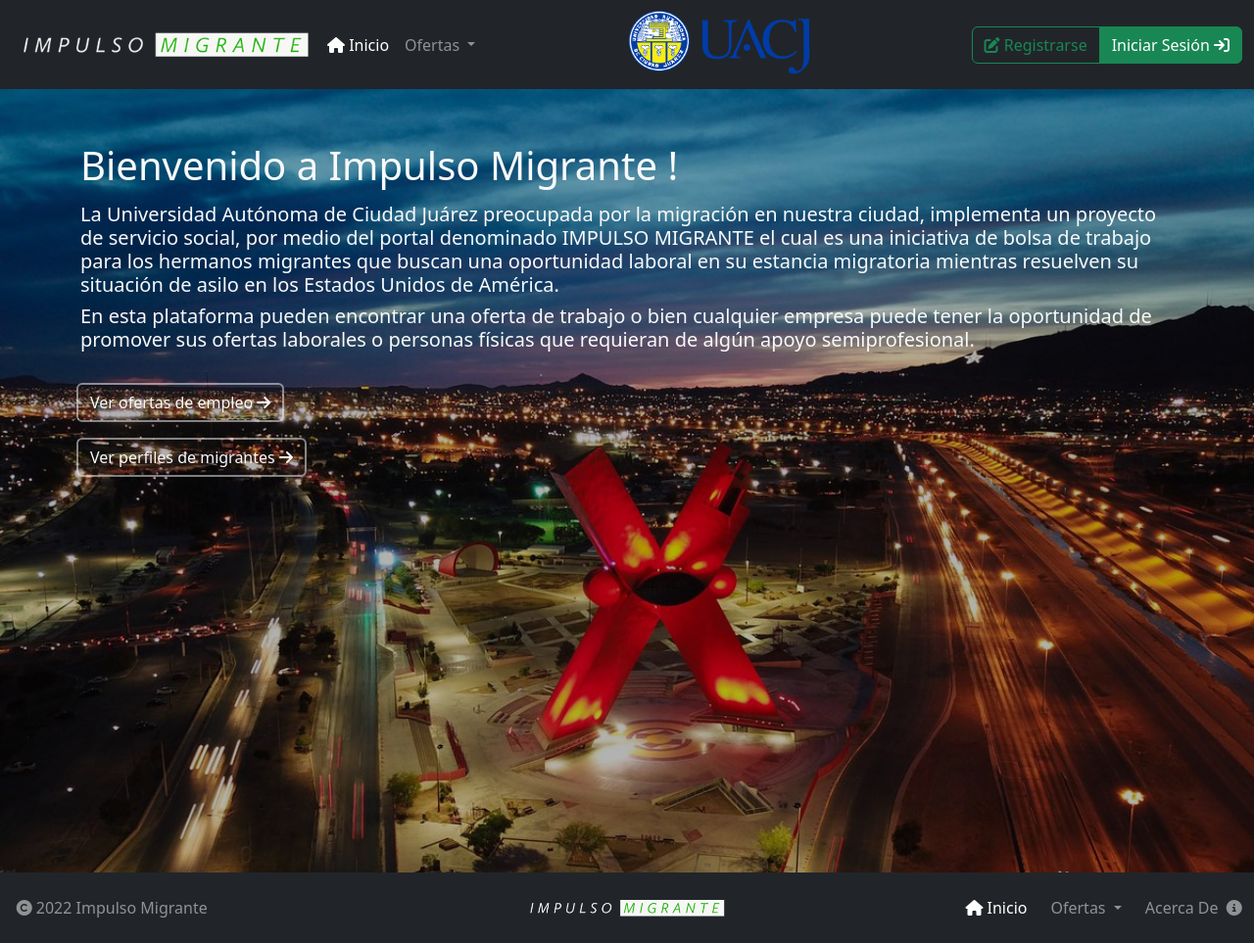
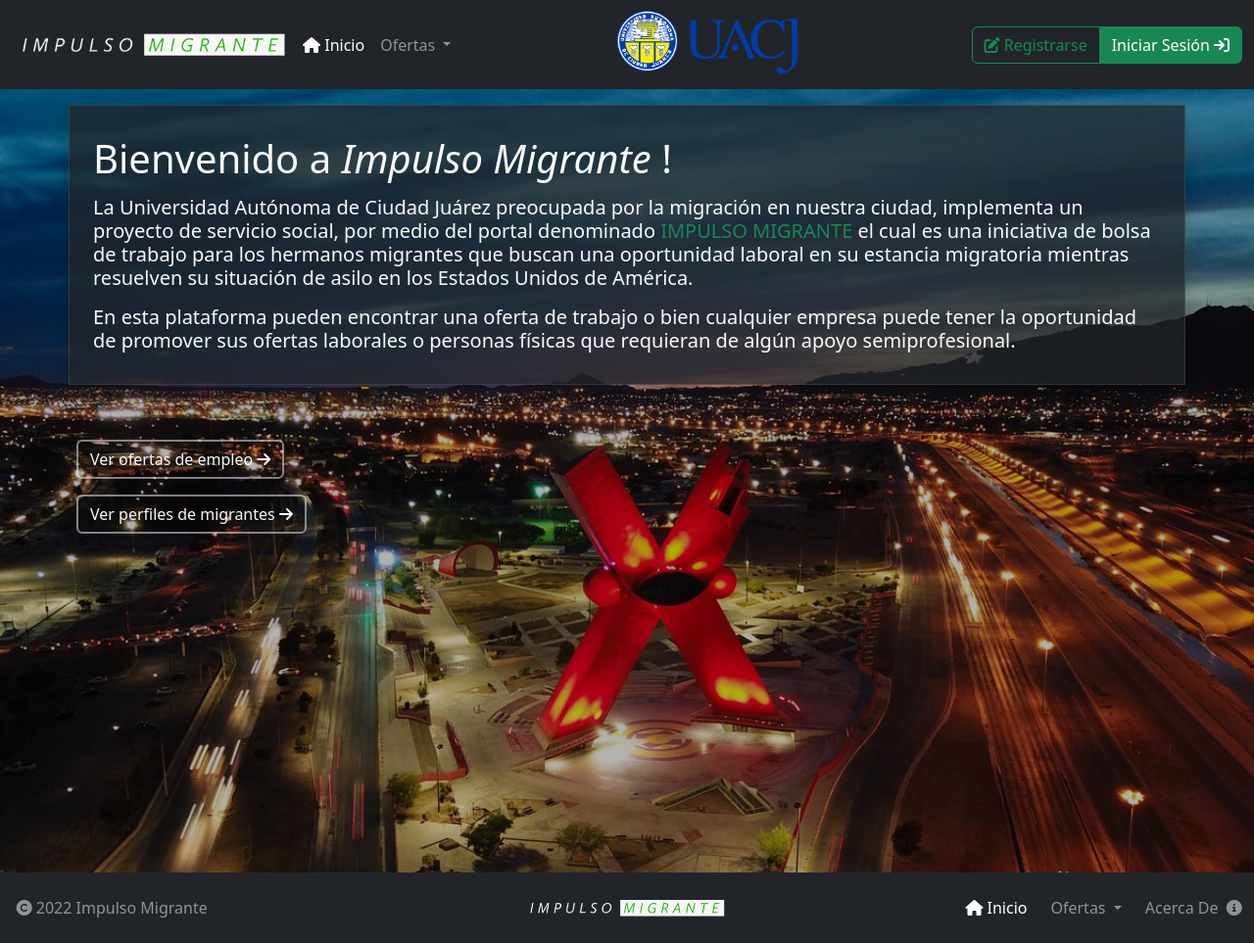
Before and after one commit to arcarielle/pmss, a PHP site: page / in a window 1280 px wide. Shown: the whole page at 98% size. Run offline with PHP 8.4, Linux system fonts and the light colour scheme; some libraries are stand-ins or nearby versions.

Commit message:
modal bienv, mejora en indent, fix portal y emp

```diff
--- a/assets/includes/dbh.inc.php
+++ b/assets/includes/dbh.inc.php
@@ -3,9 +3,8 @@ $servername = "localhost";
         $username = "root";
         $password = "";
         $dbname = "bdmigrantes2.0";
-
 $conn = new mysqli($servername, $username, $password, $dbname);
-    if ($conn->connect_error) {
+        if ($conn->connect_error) {
         die("Connection failed: " . $conn->connect_error);
 };
 ?>
--- a/assets/js/impmig.js
+++ b/assets/js/impmig.js
@@ -1,12 +1,29 @@
+function modalBienvenida(){
+    $(document).ready(function(){
+        $("#myModal").modal('show');
+    });
+}
+
 function añadirEmpleo(){
+    limpiarDoc();
     $(document).ready(function() {
         $("#añadirEmpleo").load("/pmss/php/administracion/añadirEmpleo.php");
     });
 }
 
 function modificarEmpleo(){
+    limpiarDoc();
     $(document).ready(function() {
         $("#modificarEmpleo").load("/pmss/php/administracion/modificarEmpleo.php");
+    });
+}
+//Actualmente limpia informacion pero no devuelve al breakpoint adecuado osea #administracion
+function limpiarDoc(){
+    $(document).ready(function() {
+        $('#añadirEmpleo').empty();
+        $('#modificarEmpleo').empty();
+        $('#mensajeria').empty();
+        $('#miInformacionC').empty();
     });
 }
 
@@ -17,6 +34,7 @@ function eliminarEmpleo(){
 }
 
 function mensajeria(){
+    limpiarDoc();
     $(document).ready(function() {
         $("#mensajeria").load("/pmss/php/administracion/mensajeria.php");
     });
@@ -29,6 +47,7 @@ function miInformacionA(){
 }
 
 function miInformacionC(){
+    limpiarDoc();
     $(document).ready(function() {
         $("#miInformacionC").load("/pmss/php/administracion/miInformacionC.php");
     });
--- a/components/head.inc.php
+++ b/components/head.inc.php
@@ -24,11 +24,13 @@
         <script type="text/javascript" src="https://cdn.jsdelivr.net/momentjs/latest/moment.min.js" defer></script>
         <script type="text/javascript" src="https://cdn.jsdelivr.net/npm/daterangepicker/daterangepicker.min.js" defer></script>
         <script type="text/javascript" src="https://unpkg.com/@popperjs/core@2"></script> -->
-        <script src="/pmss/assets/js/jquery-3.6.0.min.js" defer></script>
+        <script src="/pmss/assets/js/jquery-3.6.0.min.js"></script>
+        <script src="https://cdnjs.cloudflare.com/ajax/libs/jquery-cookie/1.4.1/jquery.cookie.min.js" integrity="sha512-3j3VU6WC5rPQB4Ld1jnLV7Kd5xr+cq9avvhwqzbH/taCRNURoeEpoPBK9pDyeukwSxwRPJ8fDgvYXd6SkaZ2TA==" crossorigin="anonymous" referrerpolicy="no-referrer"></script>
         <script src="/pmss/assets/js/jquery-ui.min.js" defer></script>
-        <script src="/pmss/assets/js/daterangepicker.min.js" defer></script>
+        <!-- <script src="/pmss/assets/js/daterangepicker.min.js" defer></script> -->
         <script src="/pmss/assets/js/moment.min.js" defer></script>
-        <script src="/pmss/assets/js/popper.min.js" defer></script>
+        <!-- <script src="/pmss/assets/js/popper.min.js" defer></script> -->
         <script type="text/javascript" src="/pmss/assets/js/impmig.js" defer></script>
-        <script type="text/javascript" src="/pmss/assets/js/functions.js" defer></script>
+
+        <!-- <script type="text/javascript" src="/pmss/assets/js/functions.js" defer></script> -->
     </head>
--- a/components/header.inc.php
+++ b/components/header.inc.php
@@ -1,8 +1,8 @@
 <header>
     <nav class="navbar navbar-expand-lg py-2 bg-dark">
         <div class="container-fluid">
-            <a class="navbar-brand w-25 me-0" href="/pmss/index.php">
-                <img class="img-fluid" src="/pmss/assets/img/logo.png">
+            <a class="navbar-brand w-10 me-0" href="/pmss/index.php">
+                <img class="img-fluid" src="/pmss/assets/img/logo.png" style="height:45px;">
             </a>
             <button class="navbar-toggler" type="button" data-bs-toggle="collapse" data-bs-target="#navbarSupportedContent" aria-controls="navbarSupportedContent" aria-expanded="false" aria-label="Toggle navigation">
                 <span class="navbar-toggler-icon"></span>
--- a/index.php
+++ b/index.php
@@ -2,33 +2,55 @@
     include_once 'components/head.inc.php';
 ?>
 <body>
+    <div class="modal fade" id="bienvenida">
+        <div class="modal-dialog">
+            <div class="modal-content">
+                <div class="modal-header bg-dark">
+                    <h4 class="modal-title text-light" id="exampleModalLabel"><i class="fa-solid fa-triangle-exclamation"></i> Importante !</h5>
+                    <button type="button" class="btn-close" data-bs-dismiss="modal" aria-label="Close"></button>
+                </div>
+                <div class="modal-body">
+                    <p class="fs-5">
+                        Para poder hacer uso de las herramientas que te proveemos en esta página, necesitarás registrarte y así poder comunicarte
+                        con quien lo necesites.
+                    </p>
+
+                </div>
+                <div class="modal-footer">
+                    <button type="button" class="btn btn-success" data-bs-dismiss="modal"><i class="fa-solid fa-thumbs-up"></i> Entendido</button>
+                </div>
+            </div>
+        </div>
+    </div>
     <?php
         include_once 'components/header.inc.php';
     ?>
     <div class="landing">
             <div class="mask" style="background-color: rgba(0,0,0,0.3);">
                 <div class="container vh-100">
-                    <div class="col-md-12 d-flex flex-column justify-content-center align-items-start">
                     <div class="row">
-                            <div class="col-12-md mt-5">
+                        <div class="col-md-12 d-flex flex-column justify-content-center align-items-start bg-dark p-4 mt-3 border border-light shadow" style="--bs-bg-opacity: 0.75; --bs-border-opacity: 0.1;">
                             <h1 class="lh-base text-light">
-                                    Bienvenido a Impulso Migrante<span><?php
+                                Bienvenido a <span class="fst-italic">Impulso Migrante</span><span class=""><?php
                                     if(isset($_SESSION['userid'])){
                                         echo ", ".($_SESSION['username']);
                                     }
-                                    ?>
-                                    !</span>
+                                ?></span>
+                                !
                             </h1>
                             <h5 class="fw-lighter text-light">
-                                    La Universidad Autónoma de Ciudad Juárez preocupada por la migración en nuestra ciudad, implementa un proyecto de servicio social, por medio del portal denominado IMPULSO MIGRANTE el cual es una iniciativa de bolsa de trabajo para los hermanos migrantes que buscan una oportunidad laboral en su estancia migratoria mientras resuelven su situación de asilo en los Estados Unidos de América.
+                                La Universidad Autónoma de Ciudad Juárez preocupada por la migración en
+                                nuestra ciudad, implementa un proyecto de servicio social, por medio del portal denominado
+                                <span class="text-success">IMPULSO MIGRANTE</span> el cual es una iniciativa de bolsa de trabajo para los hermanos migrantes que
+                                buscan una oportunidad laboral en su estancia migratoria mientras resuelven su situación de asilo
+                                en los Estados Unidos de América.
                             </h5>
-                                <h5 class="fw-lighter text-light">
+                            <h5 class="fw-lighter mt-2 text-light">
                                 En esta plataforma pueden encontrar una oferta de trabajo o bien cualquier empresa puede tener la oportunidad de promover sus ofertas laborales o personas físicas que requieran de algún apoyo semiprofesional.
                             </h5>
                         </div>
                     </div>
-                    </div>
-                    <div class="mt-3 col-md-12 d-flex flex-column align-items-start bottom-0">
+                    <div class="mt-5 col-md-12 d-flex flex-column align-items-start bottom-0">
                         <div class="p-1 row">
                             <div class="d-grid gap-2 col-12-md p-1">
                                 <button class="btn btn-outline-secondary border border-light border-opacity-50 border border-2 text-start text-light" type="button" onclick="location.href='/pmss/php/ofertasEmpleo.php'">Ver ofertas de empleo <i class="fa-solid fa-arrow-right"></i></button>
@@ -46,5 +68,19 @@
     <?php
         include_once 'components/footer.inc.php';
     ?>
+    <!-- <script>
+        $(document).ready(function(){
+            $("#bienvenida").modal('show');
+        });
+    </script> -->
+    <script type="text/javascript">
+        $(document).ready(function() {
+            if ($.cookie('pop') == null) {
+                $('#bienvenida').modal('show');
+                $.cookie('pop', '1');
+            }
+        });
+    </script>
+
 </body>
 </html>
```
Also changed, not shown: assets/includes/modalBienvenida.inc.php (added, +21 -0 lines), php/controlContratador.php (+7 -5 lines), php/ofertasEmpleo.php (+28 -22 lines). Lines whose indentation alone changed are shown as unchanged.
